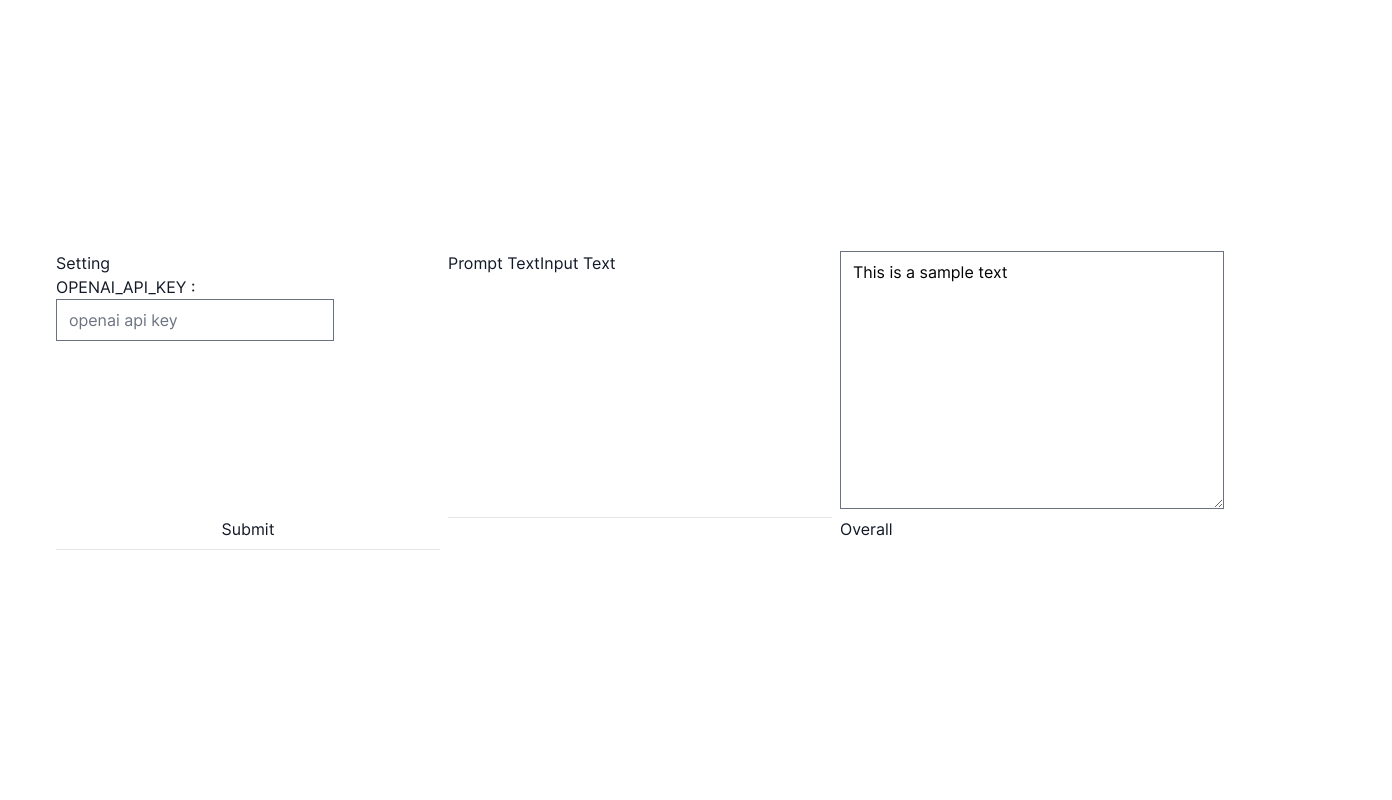
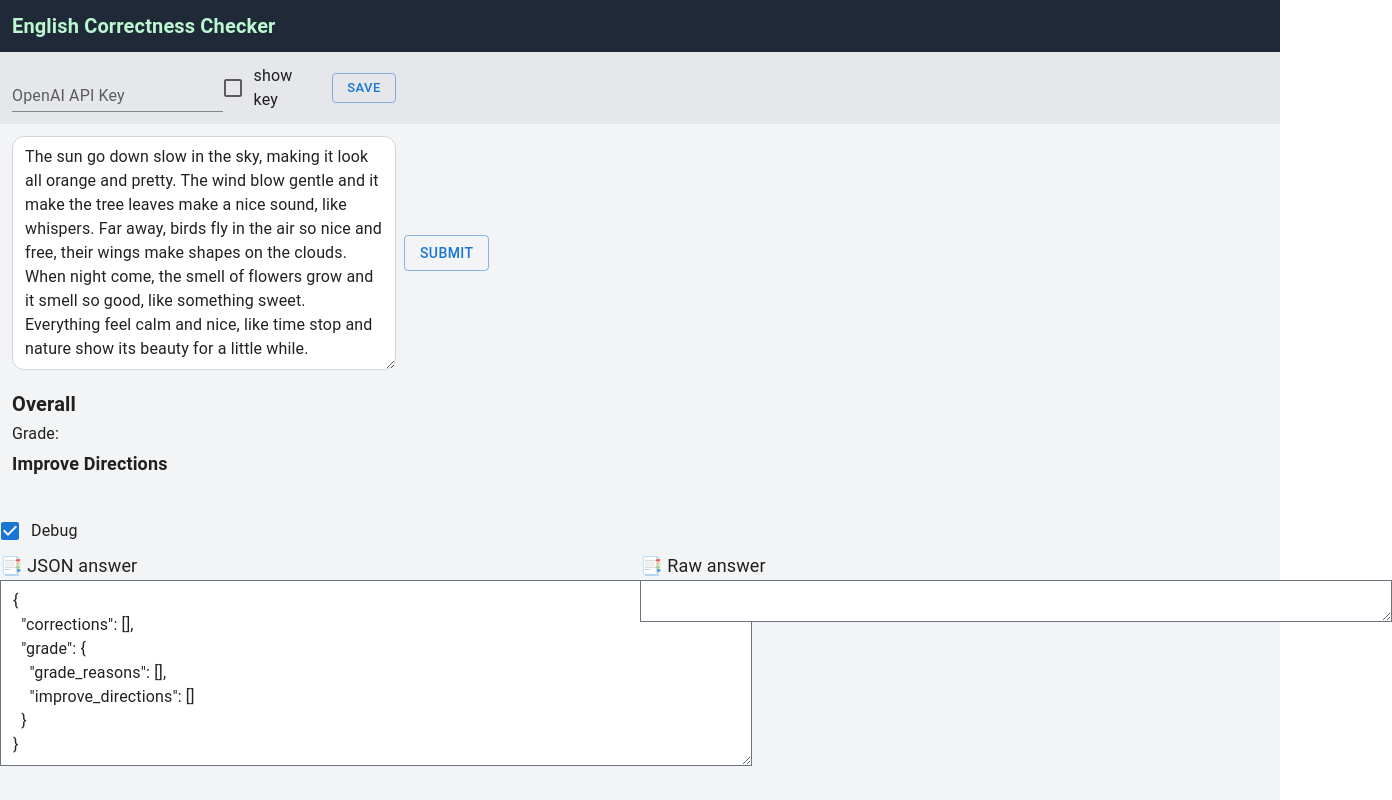
Before and after one commit to benqqqq/gpt-tools, a React (Vite) app: page / in a window 1280 px wide. Shown: the whole page, 1392 px wide, since content can reach past the window. Built offline with nearby package versions, Linux system fonts and the light colour scheme.

Commit message:
feat: use jsonlines for streamming output
[why] yaml file is so hard to control, json line is easier to maintain
stable output from gpt

```diff
--- a/index.html
+++ b/index.html
@@ -1,8 +1,5 @@
 <!DOCTYPE html>
-<html
-	lang="en"
-	class="text-gray-900 antialiased dark:bg-gray-800 dark:text-white"
->
+<html lang="en">
 	<head>
 		<meta charset="UTF-8" />
 		<link rel="icon" type="image/png" href="/favicon.png" />
--- a/package.json
+++ b/package.json
@@ -23,6 +23,10 @@
 		"validate": "run-p lint test:ci test:e2e:headless"
 	},
 	"dependencies": {
+		"@emotion/react": "^11.11.0",
+		"@emotion/styled": "^11.11.0",
+		"@mui/lab": "5.0.0-alpha.132",
+		"@mui/material": "^5.13.3",
 		"@tanstack/react-query": "4.29.7",
 		"dexie": "^3.2.3",
 		"dexie-react-hooks": "^1.1.3",
--- a/src/components/EnglishCorrectnessChecker.tsx
+++ b/src/components/EnglishCorrectnessChecker.tsx
@@ -1,38 +1,36 @@
 import type { ReactElement } from 'react'
-import { useCallback, useEffect, useState } from 'react'
+import { Fragment, useCallback, useMemo, useState } from 'react'
 import Setting from './Setting'
 import {
-	englishTeacherSystemPromptInYaml,
+	englishTeacherSystemPromptInJsonLines,
 	englishTeacherUserPrompt,
 	generateUserPrompt
 } from './prompts'
 import { useOpenAI } from '../services/OpenAiContext'
-import yaml from 'js-yaml'
+import {
+	Checkbox,
+	CssBaseline,
+	FormControlLabel,
+	FormGroup,
+	List,
+	ListItemText,
+	TextareaAutosize
+} from '@mui/material'
+import { LoadingButton } from '@mui/lab'
+import type {
+	IDataCorrection,
+	IDataJsonLine,
+	IDataReason,
+	IJSONAnswer
+} from './types'
 import { diffWords } from 'diff'
+import { useSnackbar } from './snackbarHooks'
 
-interface JSONAnswer {
-	corrections?: ({
-		sentence?: number
-		original?: string
-		refined?: string
-		score?: string
-		reasons?: string[]
-		diff?: {
-			added: boolean
-			removed: boolean
-			value: string
-		}[]
-	} | null)[]
-	grade?: {
-		score?: string
-		grade_reasons?: string[]
-		improve_directions?: string[]
-	}
-}
 export default function EnglishCorrectnessChecker(): ReactElement {
-	const [text, setText] = useState('This is a sample text')
+	const [text, setText] = useState(
+		`The sun go down slow in the sky, making it look all orange and pretty. The wind blow gentle and it make the tree leaves make a nice sound, like whispers. Far away, birds fly in the air so nice and free, their wings make shapes on the clouds. When night come, the smell of flowers grow and it smell so good, like something sweet. Everything feel calm and nice, like time stop and nature show its beauty for a little while.`
+	)
 	const [answer, setAnswer] = useState('')
-	const [jsonAnswer, setJsonAnswer] = useState<JSONAnswer>({})
 	const [isSubmitting, setIsSubmitting] = useState(false)
 	const openai = useOpenAI()
 	const handleTextChange = useCallback(
@@ -41,12 +39,14 @@ export default function EnglishCorrectnessChecker(): ReactElement {
 		},
 		[]
 	)
+	const [openSnackbar, snackbarComponent] = useSnackbar()
+	const [isDebug, setIsDebug] = useState(true)
 
 	const handleSumit = useCallback(async (): Promise<void> => {
 		setAnswer('')
 		setIsSubmitting(true)
 		await openai.chatCompletion({
-			systemPrompt: englishTeacherSystemPromptInYaml,
+			systemPrompt: englishTeacherSystemPromptInJsonLines,
 			userPrompt: generateUserPrompt(englishTeacherUserPrompt, text),
 			onContent: (content: string): void => {
 				setAnswer(ans => ans + content)
@@ -70,74 +70,112 @@ export default function EnglishCorrectnessChecker(): ReactElement {
 		[handleSumit]
 	)
 
-	useEffect(() => {
+	const jsonAnswer: IJSONAnswer = useMemo(() => {
+		const jsonLines: IDataJsonLine[] = []
+		for (const answerLine of answer.split('\n')) {
 			try {
-			if (answer) {
-				const loadedAnswer = yaml.load(answer) as JSONAnswer
-				loadedAnswer.corrections = loadedAnswer.corrections?.map(correction => {
+				jsonLines.push(JSON.parse(answerLine) as IDataJsonLine)
+			} catch {
+				// pass
+			}
+		}
+
+		const result: IJSONAnswer = {
+			corrections: [],
+			grade: {
+				grade_reasons: [],
+				improve_directions: []
+			}
+		}
+
+		for (const jsonLine of jsonLines) {
+			if (jsonLine.type === 'correction') {
+				const data = jsonLine.data as IDataCorrection
+				result.corrections.push({
+					sentence: data.line,
+					original: data.original,
+					refined: data.refined,
+					score: data.score,
+					reasons: [],
+					diff: diffWords(data.original, data.refined).map((d, index) => ({
+						...d,
+						key: index
+					}))
+				})
+			}
+			if (jsonLine.type === 'reason') {
+				const data = jsonLine.data as IDataReason
+				const correction = result.corrections.find(
+					c => c?.sentence === data.line
+				)
+				correction?.reasons.push(data.reason)
 				if (!correction) {
-						return correction
+					openSnackbar(`cannot find ${data.line}`, 'error')
 				}
-					return {
-						...correction,
-						diff: diffWords(
-							correction.original ?? '',
-							correction.refined ?? ''
-						) as {
-							added: boolean
-							removed: boolean
-							value: string
-						}[]
 			}
-				})
-				setJsonAnswer(loadedAnswer)
+			if (jsonLine.type === 'grade') {
+				result.grade.score = jsonLine.data as number
 			}
-		} catch {
-			// ignore because the answer might still be parsing
+
+			if (jsonLine.type === 'grade_reason') {
+				result.grade.grade_reasons.push(jsonLine.data as string)
 			}
-	}, [answer])
+			if (jsonLine.type === 'improve_direction') {
+				result.grade.improve_directions.push(jsonLine.data as string)
+			}
+		}
+
+		return result
+	}, [answer, openSnackbar])
+
+	const handleIsDebugClick = useCallback(() => {
+		setIsDebug(d => !d)
+	}, [])
+	const JSON_SPACE = 2
 
 	return (
-		<>
+		<div className='min-h-screen min-w-full bg-gray-100'>
+			<div>
+				<div className='bg-gray-800 p-3'>
+					<h1 className='text-xl font-bold text-green-200'>
+						English Correctness Checker
+					</h1>
+				</div>
+				<CssBaseline />
+				<div className='bg-gray-200 p-3'>
 					<Setting />
-			Prompt Text
-			{/* <textarea */}
-			{/*	className='text-black' */}
-			{/*	cols={30} */}
-			{/*	rows={10} */}
-			{/*	value={englishTeacherSystemPromptInYaml} */}
-			{/*	readOnly */}
-			{/* /> */}
-			Input Text
-			<textarea
-				className='text-black'
-				cols={30}
-				rows={10}
+				</div>
+				<div className='w-[800px] p-3'>
+					<div className='flex items-center'>
+						<TextareaAutosize
 							value={text}
 							onChange={handleTextChange}
 							onFocus={handleFocus}
 							onKeyDown={handleKeyDown}
+							className='w-96 rounded-xl border-gray-300'
 						/>
-			<button type='submit' onClick={handleSumit} disabled={isSubmitting}>
+						<div className='w-2' />
+						<LoadingButton
+							variant='outlined'
+							type='submit'
+							onClick={handleSumit}
+							loading={isSubmitting}
+						>
 							Submit
-			</button>
-			{isSubmitting ? 'ing ...' : ''}
-			<hr />
-			{/* <h3>Answer</h3> */}
-			{/* <hr /> */}
-			{/* <h4>JSON</h4> */}
-			{/* {answer} */}
-			{/* {JSON.stringify(jsonAnswer)} */}
-			{/* <h4>Prettier</h4> */}
-			{jsonAnswer.corrections?.map(
+						</LoadingButton>
+					</div>
+					<List component='div'>
+						{jsonAnswer.corrections.map(
 							correction =>
 								correction && (
-						<div key={correction.sentence}>
-							<h2 className='text-center text-lg'>{correction.sentence}</h2>
-							<ul>
-								{correction.diff?.map(({ added, removed, value }) => (
+									<Fragment key={correction.sentence}>
+										<ListItemText
+											primary={
+												<div className='rounded bg-gray-900 p-2 text-white'>
+													{correction.diff?.map(
+														({ added, removed, value, key }) => (
 															<span
-										key={value}
+																key={key}
 																className={
 																	added
 																		? 'text-green-500'
@@ -148,50 +186,79 @@ export default function EnglishCorrectnessChecker(): ReactElement {
 															>
 																{value}
 															</span>
+														)
+													)}
+												</div>
+											}
+										/>
+										<ListItemText
+											primary={`Score: ${correction.score ?? ''}`}
+										/>
+										<List component='div'>
+											{correction.reasons.map((reason, index) => (
+												<ListItemText
+													key={reason}
+													primary={`${index}. ${reason}`}
+												/>
 											))}
-							</ul>
-							<ul>
-								{/* <li>original: {correction.original}</li> */}
-								{/* <li>refined: {correction.refined}</li> */}
-								<li>score: {correction.score}</li>
-							</ul>
-							<ol className='list-decimal'>
-								{correction.reasons?.map(reason => (
-									<li key={reason}>{reason}</li>
+										</List>
+										<hr />
+									</Fragment>
+								)
+						)}
+						<List component='div'>
+							<ListItemText
+								primary={<h3 className='text-xl font-bold'>Overall</h3>}
+							/>
+							<ListItemText
+								primary={`Grade: ${jsonAnswer.grade.score ?? ''}`}
+							/>
+							{jsonAnswer.grade.grade_reasons.map((reason, index) => (
+								<ListItemText key={reason} primary={`${index}. ${reason}`} />
 							))}
-							</ol>
-							diff:
+							<ListItemText
+								primary={
+									<h4 className='text-lg font-bold'>Improve Directions</h4>
+								}
+							/>
+							{jsonAnswer.grade.improve_directions.map((reason, index) => (
+								<ListItemText key={reason} primary={`${index}. ${reason}`} />
+							))}
+						</List>
+					</List>
+				</div>
+			</div>
+			<div>
+				<FormGroup>
+					<FormControlLabel
+						control={
+							<Checkbox checked={isDebug} onChange={handleIsDebugClick} />
+						}
+						label='Debug'
+					/>
+				</FormGroup>
+				{isDebug ? (
+					<div className='flex'>
+						<div className='w-1/2'>
+							<h3 className='text-lg'>📑 JSON answer</h3>
+							<TextareaAutosize
+								value={JSON.stringify(jsonAnswer, undefined, JSON_SPACE)}
+								cols={80}
+								readOnly
+							/>
+						</div>
+						<div className='w-1/2'>
+							<h3 className='text-lg'>📑 Raw answer</h3>
+							<TextareaAutosize
+								value={answer.replaceAll('\n', '\n\n')}
+								cols={80}
+								readOnly
+							/>
+						</div>
+					</div>
+				) : undefined}
+			</div>
+			{snackbarComponent}
 		</div>
 	)
-			)}
-			<h3>Overall</h3>
-			<hr />
-			{jsonAnswer.grade ? (
-				<div>
-					<ul>
-						<li>grade: {jsonAnswer.grade.score}</li>
-						<li>grade_reasons:</li>
-					</ul>
-					<ol className='list-decimal'>
-						{jsonAnswer.grade.grade_reasons?.map(reason => (
-							<li key={reason}>{reason}</li>
-						))}
-					</ol>
-					<strong>improve_directions:</strong>
-					<ol className='list-decimal'>
-						{jsonAnswer.grade.improve_directions?.map(reason => (
-							<li key={reason}>{reason}</li>
-						))}
-					</ol>
-				</div>
-			) : undefined}
-			{/* <textarea */}
-			{/*	className='text-black' */}
-			{/*	cols={30} */}
-			{/*	rows={30} */}
-			{/*	value={answer} */}
-			{/*	readOnly */}
-			{/* /> */}
-		</>
-	)
 }
--- a/src/components/Setting.tsx
+++ b/src/components/Setting.tsx
@@ -4,17 +4,23 @@ import {
 	defaultSettingContext,
 	useSettingContext
 } from '../services/SettingContext'
+import { Checkbox, FormControlLabel, FormGroup, TextField } from '@mui/material'
+import { LoadingButton } from '@mui/lab'
 
 export default function Setting(): ReactElement {
 	const settingContext = useSettingContext()
 	const [setting, setSetting] = useState(defaultSettingContext.setting)
+	const [isShowKey, setIsShowKey] = useState(false)
 
 	useEffect(() => {
 		setSetting(settingContext.setting)
 	}, [settingContext.setting])
 
-	const handleOnBlur = useCallback(async () => {
-		settingContext.storeSetting('openaiApiKey', setting.openaiApiKey)
+	const handleSave = useCallback(async () => {
+		const simulateDelayMs = 1000
+		settingContext.storeSetting('openaiApiKey', setting.openaiApiKey, {
+			simulateDelayMs
+		})
 	}, [settingContext, setting])
 
 	const handleOnChange = useCallback(
@@ -24,23 +30,37 @@ export default function Setting(): ReactElement {
 		[setting]
 	)
 
+	const handleShowKeyClick = useCallback(() => {
+		setIsShowKey(k => !k)
+	}, [])
+
 	return (
-		<div>
-			<h1>Setting</h1>
-			<ul>
-				<li>
-					OPENAI_API_KEY :
-					<input
-						className='text-orange-700'
-						value={setting.openaiApiKey}
-						onBlur={handleOnBlur}
-						onChange={handleOnChange}
-						type='password'
-						placeholder='openai api key'
-						readOnly={settingContext.isLoading}
-					/>
-				</li>
-			</ul>
+		<div className='flex w-96 items-center justify-around'>
+			<TextField
+				label='OpenAI API Key'
+				variant='standard'
+				value={setting.openaiApiKey}
+				onChange={handleOnChange}
+				type={isShowKey ? 'text' : 'password'}
+				disabled={settingContext.isLoading}
+			/>
+			<FormGroup>
+				<FormControlLabel
+					control={
+						<Checkbox checked={isShowKey} onChange={handleShowKeyClick} />
+					}
+					label='show key'
+				/>
+			</FormGroup>
+			<LoadingButton
+				variant='outlined'
+				size='small'
+				onClick={handleSave}
+				loading={settingContext.isLoading}
+				loadingIndicator='Saving...'
+			>
+				Save
+			</LoadingButton>
 		</div>
 	)
 }
--- a/src/components/prompts.ts
+++ b/src/components/prompts.ts
@@ -1,7 +1,9 @@
 const USER_PROMPT_SLOT = '<user-prompt>'
 
 const englishTeacherSystemPrompt = `
-I would like you to be my English teacher and correct my paragraphs during our conversations to make them sound more natural. The paragraphs to be corrected will be provided inside triple quotation marks, such as:
+I would like you to be my English teacher and correct my paragraphs during our conversations to make them sound more natural.
+The paragraphs to be corrected will be provided inside triple quotation marks,
+such as:
 
 """
 This is what I want you to correct.
@@ -12,11 +14,31 @@ Other sentences without quotation marks do not need to be corrected.
 Please repeat my original paragraph and suggest better alternatives. Additionally, please offer any other suggestions that you think could help improve my English. Please explain why you are making changes to my sentences instead of simply correcting them. Please prioritize the explanation parts using numerical points based on importance.
 Finally, please grade my original paragraph on a scale of 1 to 10, with 10 being the highest, based on how well they are constructed and how natural they sound.
 
+
+you should first separate the paragraph into multiple lines based on the rhythm,
+then assign each line a number identifier start from 1, then
+output following information in json lines format, you have following choices for output json line
+1. {"type": "correction", "data": { "line": <line identifier>, "original": <original content>, "refined": <refined content>, "scrore": <content> }}
+	* for each line (identified by "line"), there is only one "correction type"
+
+2. {"type": "reason", "data": { "line": <line identifiere>, "reason": <the reason that why refined like this> } }
+	* for each line (identified by "line"), there can be multiple "reason type"
+
+3. {"type": "grade", "data": <overall scroll> }
+	* only 1 "grade type"
+
+4. {"type": "grade_reason", "data": <content> }
+	* there can be multiple "grade_reason type"
+
+5. {"type": "improve_direction", "data": <content> }
+  * there can be multiple "improve_direction type"
+
+
 This is an example :
 MY INPUT
 """
-Today weather is good
-Tomorrow weather is also good
+I goes to the park yesturday and see many dogs.
+They was run very fastly and catched the ball.
 """
 `
 
@@ -44,40 +66,23 @@ They were running very fast and catching the ball.
 <content>
 `
 
-export const englishTeacherSystemPromptInYaml = `
+export const englishTeacherSystemPromptInJsonLines = `
 ${englishTeacherSystemPrompt}
 
-YOUR OUTPUT should be in a correct YAML format like this
-(
-separate each correction by different sentence
-and use double quote to wrap string value if there are quote inside
-after generated, check the format by yourself and make sure everything correct
-)
+YOUR OUTPUT
 
-
-corrections:
-  - sentence: 1
-    original: I goes to the park yesturday and see many dogs.
-    refined: I went to the park yesterday and saw many dogs.
-    score: 4/10
-    reasons:
-      - <content>
-      - <content>
-  - sentence: 2
-    original: They was run very fastly and catched the ball.
-    refined: They were running very fast and catching the ball.
-    score: 4/10
-    reasons:
-      - <content>
-      - <content>
-
-grade:
-  score: 4/10
-  grade_reasons:
-    - In the original paragraph, there are several grammatical errors that need to be corrected.
-  improve_directions:
-    - <content>
-    - <content>
+{"type": "correction", "data": { "line": 1, "original": <content>, "refined": <content>, "scrore": <content> }}
+{"type": "reason", "data": { "line": 1, "reason": <content> } }
+{"type": "reason", "data": { "line": 1, "reason": <content> } }
+{"type": "correction", "data": { "line": 2, "original": <content>, "refined": <content>, "scrore": <content> }}
+{"type": "reason", "data": { "line": 2, "reason": <content> } }
+{"type": "reason", "data": { "line": 2, "reason": <content> } }
+{"type": "reason", "data": { "line": 2, "reason": <content> } }
+{"type": "grade", "data": <content> }
+{"type": "grade_reason", "data": <content> }
+{"type": "grade_reason", "data": <content> }
+{"type": "improve_direction", "data": <content> }
+{"type": "improve_direction", "data": <content> }
 `
 
 export const englishTeacherUserPrompt = `"""${USER_PROMPT_SLOT}"""`
--- /dev/null
+++ b/src/components/snackbarHooks.tsx
@@ -0,0 +1,43 @@
+import { Alert, Snackbar } from '@mui/material'
+import type { ReactElement } from 'react'
+import { useCallback, useMemo, useState } from 'react'
+import type { AlertColor } from '@mui/material/Alert/Alert'
+
+export const useSnackbar = (): [
+	(message: string, severity: AlertColor) => void,
+	ReactElement
+] => {
+	const [isOpen, setIsOpen] = useState(false)
+	const [snackSeverity, setSnackSeverity] = useState<AlertColor>('success')
+	const [snackMessage, setSnackMessage] = useState('')
+	const handleClose = useCallback(() => {
+		setIsOpen(false)
+	}, [])
+	const open = useCallback((message: string, severity: AlertColor) => {
+		setSnackMessage(message)
+		setSnackSeverity(severity)
+		setIsOpen(true)
+	}, [])
+
+	const snackbarComponent = useMemo(
+		() => (
+			<Snackbar
+				anchorOrigin={{ vertical: 'top', horizontal: 'center' }}
+				open={isOpen}
+				onClose={handleClose}
+				message={snackMessage}
+			>
+				<Alert onClose={handleClose} severity={snackSeverity}>
+					{snackMessage}
+				</Alert>
+			</Snackbar>
+		),
+		[handleClose, isOpen, snackMessage, snackSeverity]
+	)
+
+	return [open, snackbarComponent]
+}
+
+export default {
+	useSnackbar
+}
--- /dev/null
+++ b/src/components/types.ts
@@ -0,0 +1,37 @@
+export interface IJSONAnswer {
+	corrections: ({
+		sentence?: number
+		original?: string
+		refined?: string
+		score?: number
+		reasons: string[]
+		diff?: {
+			key: number
+			added?: boolean
+			removed?: boolean
+			value: string
+		}[]
+	} | null)[]
+	grade: {
+		score?: number
+		grade_reasons: string[]
+		improve_directions: string[]
+	}
+}
+
+export interface IDataJsonLine {
+	type: string
+	data: unknown
+}
+
+export interface IDataCorrection {
+	line: number
+	original: string
+	refined: string
+	score: number
+}
+
+export interface IDataReason {
+	line: number
+	reason: string
+}
--- a/src/pages/GptTool.tsx
+++ b/src/pages/GptTool.tsx
@@ -13,13 +13,11 @@ export default function GptToolPage(): ReactElement {
 	return (
 		<>
 			<Head title='GPT Tools' />
-			<div className='m-2 grid min-h-screen grid-cols-[minmax(0,384px)] place-content-center gap-2 md:m-0 md:grid-cols-[repeat(2,minmax(0,384px))] xl:grid-cols-[repeat(3,384px)]'>
-				<SettingProvider>
-					<OpenAIProvider>
-						<EnglishCorrectnessChecker />
-					</OpenAIProvider>
-				</SettingProvider>
-			</div>
+			<SettingProvider>
+				<OpenAIProvider>
+					<EnglishCorrectnessChecker />
+				</OpenAIProvider>
+			</SettingProvider>
 		</>
 	)
 }
--- a/src/services/SettingContext.tsx
+++ b/src/services/SettingContext.tsx
@@ -16,7 +16,13 @@ interface ISetting {
 export interface ISettingContext {
 	setting: ISetting
 	isLoading: boolean
-	storeSetting: (settingKey: keyof ISetting, value: string) => void
+	storeSetting: (
+		settingKey: keyof ISetting,
+		value: string,
+		options?: {
+			simulateDelayMs?: number
+		}
+	) => void
 }
 
 export const defaultSettingContext: ISettingContext = {
@@ -55,8 +61,13 @@ export function SettingProvider({
 	}, [])
 
 	const storeSetting = useCallback(
-		async (settingKey: keyof ISetting, value: string) => {
+		async (
+			settingKey: keyof ISetting,
+			value: string,
+			{ simulateDelayMs = 0 } = {}
+		) => {
 			setIsLoading(true)
+			const startTimeInMs = performance.now()
 
 			const updatedCount = await database.credentials
 				.where('name')
@@ -72,7 +83,15 @@ export function SettingProvider({
 					value
 				})
 			}
-			setIsLoading(false)
+
+			if (simulateDelayMs > 0) {
+				setTimeout(
+					() => setIsLoading(false),
+					Math.max(0, startTimeInMs + simulateDelayMs - performance.now())
+				)
+			} else {
+				setIsLoading(false)
+			}
 		},
 		[]
 	)
```
Also changed, not shown: 1 other file (tests, documents, lock files or other folders). Lines whose indentation alone changed are shown as unchanged.
